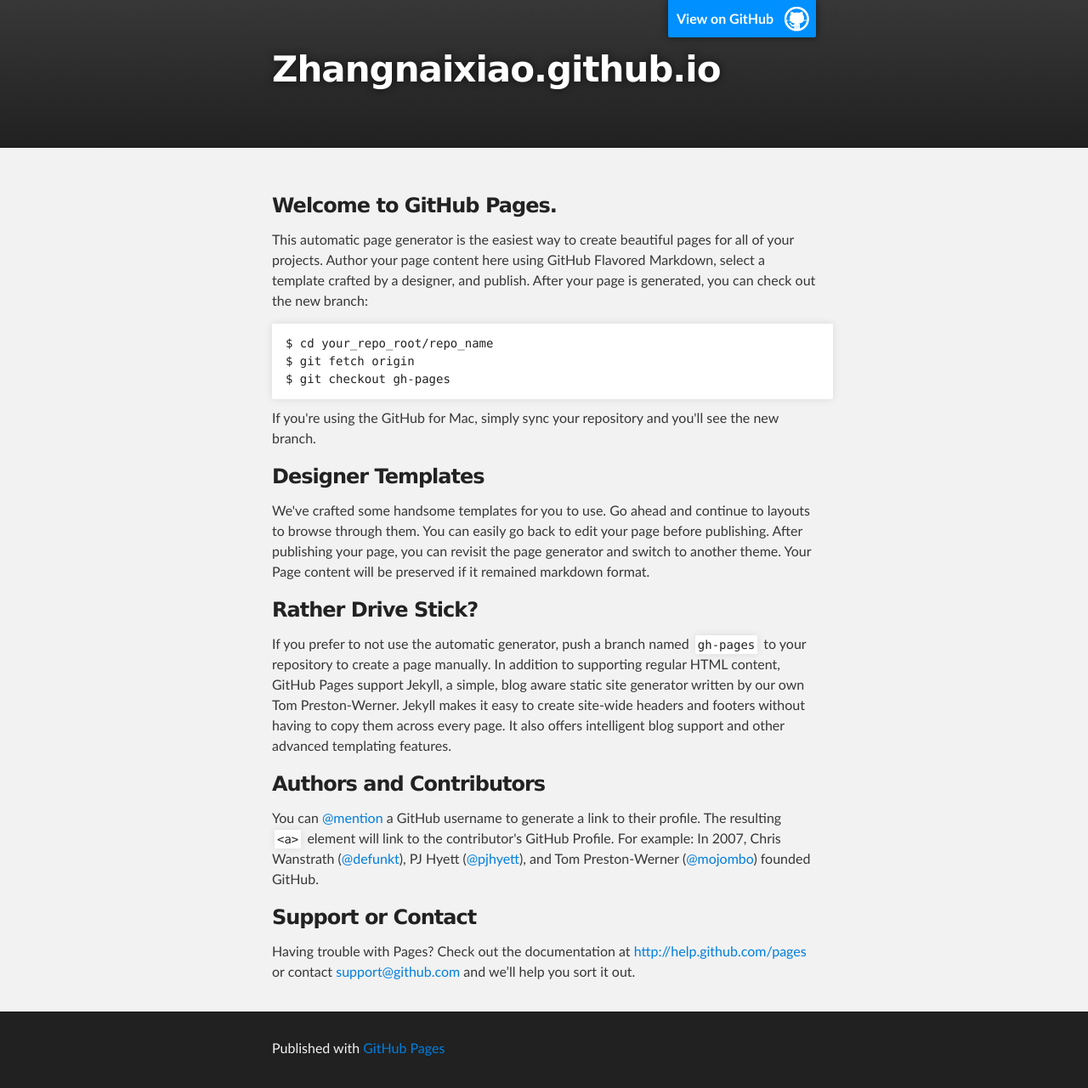
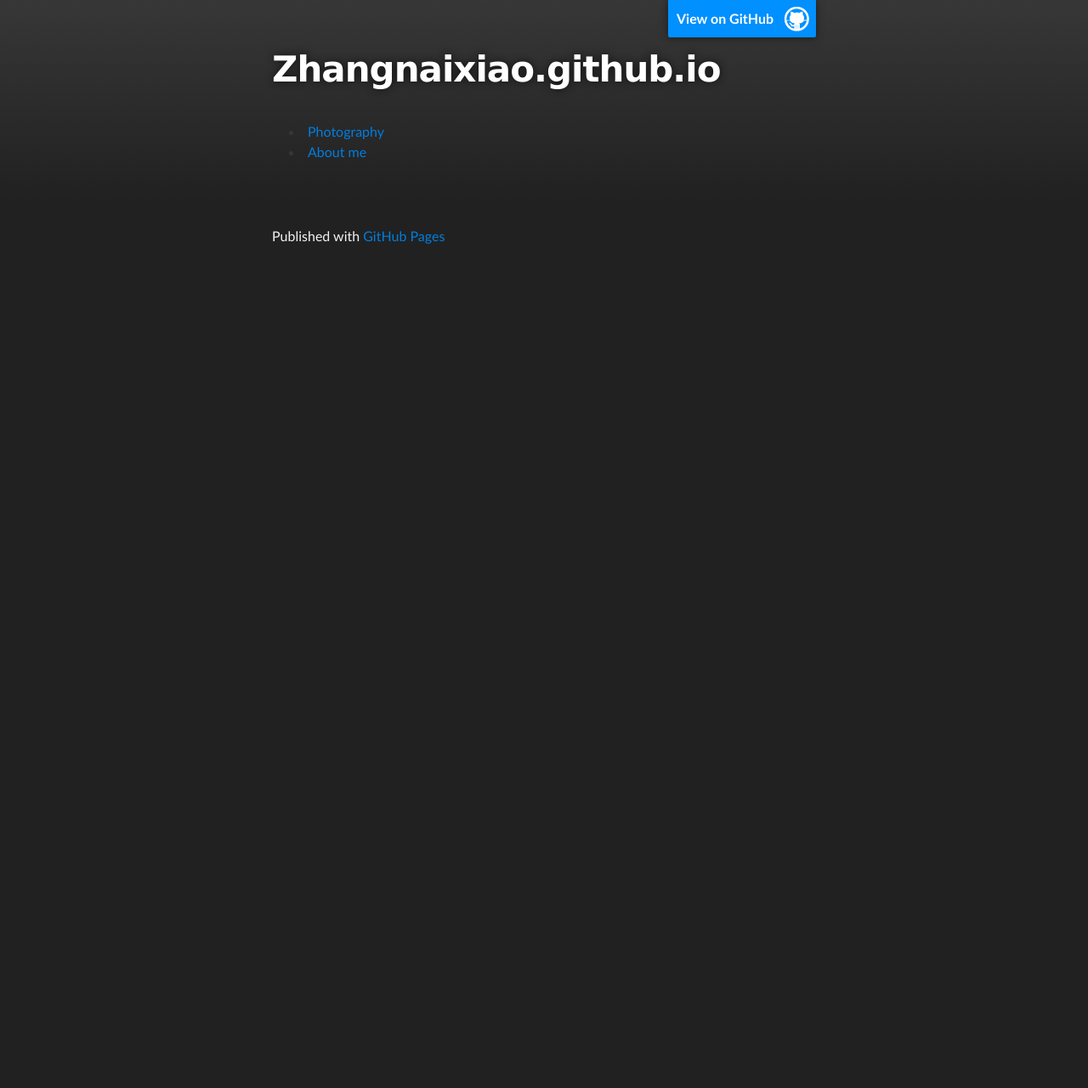
Before and after one commit to Siduzy/Blog, a Jekyll site: the page built from index.html, in a window 1280 px wide. Shown: the whole page at 85% size. Built offline with Jekyll 4.4.1, drawn with Linux system fonts in a browser that asks for light colours; after the commit the page ends 900 px from its top, so only the background shows below that.

Commit message:
update index.html

```diff
--- a/index.html
+++ b/index.html
@@ -1,79 +1,10 @@
-<!DOCTYPE html>
-<html>
-
-  <head>
-    <meta charset='utf-8' />
-    <meta http-equiv="X-UA-Compatible" content="chrome=1" />
-    <meta name="description" content="Zhangnaixiao.github.io : " />
-
-    <link rel="stylesheet" type="text/css" media="screen" href="stylesheets/stylesheet.css">
-
-    <title>Zhangnaixiao.github.io</title>
-  </head>
-
-  <body>
-
-    <!-- HEADER -->
-    <div id="header_wrap" class="outer">
-        <header class="inner">
-          <a id="forkme_banner" href="https://github.com/ZhangNaixiao">View on GitHub</a>
-
-          <h1 id="project_title">Zhangnaixiao.github.io</h1>
-          <h2 id="project_tagline"></h2>
-
-        </header>
-    </div>
-
-    <!-- MAIN CONTENT -->
-    <div id="main_content_wrap" class="outer">
-      <section id="main_content" class="inner">
-        <h3>Welcome to GitHub Pages.</h3>
-
-<p>This automatic page generator is the easiest way to create beautiful pages for all of your projects. Author your page content here using GitHub Flavored Markdown, select a template crafted by a designer, and publish. After your page is generated, you can check out the new branch:</p>
-
-<pre><code>$ cd your_repo_root/repo_name
-$ git fetch origin
-$ git checkout gh-pages
-</code></pre>
-
-<p>If you're using the GitHub for Mac, simply sync your repository and you'll see the new branch.</p>
-
-<h3>Designer Templates</h3>
-
-<p>We've crafted some handsome templates for you to use. Go ahead and continue to layouts to browse through them. You can easily go back to edit your page before publishing. After publishing your page, you can revisit the page generator and switch to another theme. Your Page content will be preserved if it remained markdown format.</p>
-
-<h3>Rather Drive Stick?</h3>
-
-<p>If you prefer to not use the automatic generator, push a branch named <code>gh-pages</code> to your repository to create a page manually. In addition to supporting regular HTML content, GitHub Pages support Jekyll, a simple, blog aware static site generator written by our own Tom Preston-Werner. Jekyll makes it easy to create site-wide headers and footers without having to copy them across every page. It also offers intelligent blog support and other advanced templating features.</p>
-
-<h3>Authors and Contributors</h3>
-
-<p>You can <a href="https://github.com/blog/821" class="user-mention">@mention</a> a GitHub username to generate a link to their profile. The resulting <code>&lt;a&gt;</code> element will link to the contributor's GitHub Profile. For example: In 2007, Chris Wanstrath (<a href="https://github.com/defunkt" class="user-mention">@defunkt</a>), PJ Hyett (<a href="https://github.com/pjhyett" class="user-mention">@pjhyett</a>), and Tom Preston-Werner (<a href="https://github.com/mojombo" class="user-mention">@mojombo</a>) founded GitHub.</p>
-
-<h3>Support or Contact</h3>
-
-<p>Having trouble with Pages? Check out the documentation at <a href="http://help.github.com/pages">http://help.github.com/pages</a> or contact <a href="mailto:support@github.com">support@github.com</a> and we’ll help you sort it out.</p>
-      </section>
-    </div>
-
-    <!-- FOOTER  -->
-    <div id="footer_wrap" class="outer">
-      <footer class="inner">
-        <p>Published with <a href="http://pages.github.com">GitHub Pages</a></p>
-      </footer>
-    </div>
-
-              <script type="text/javascript">
-            var gaJsHost = (("https:" == document.location.protocol) ? "https://ssl." : "http://www.");
-            document.write(unescape("%3Cscript src='" + gaJsHost + "google-analytics.com/ga.js' type='text/javascript'%3E%3C/script%3E"));
-          </script>
-          <script type="text/javascript">
-            try {
-              var pageTracker = _gat._getTracker("UA-38703543-2");
-            pageTracker._trackPageview();
-            } catch(err) {}
-          </script>
-
-
-  </body>
-</html>
+---
+layout: default
+---
+<div class="posts">
+  {% for post in site.posts limit:10 %}
+  <div class="content">
+  {% include listed-post.html %}
+  </div>
+  {% endfor %}
+</div>
```
